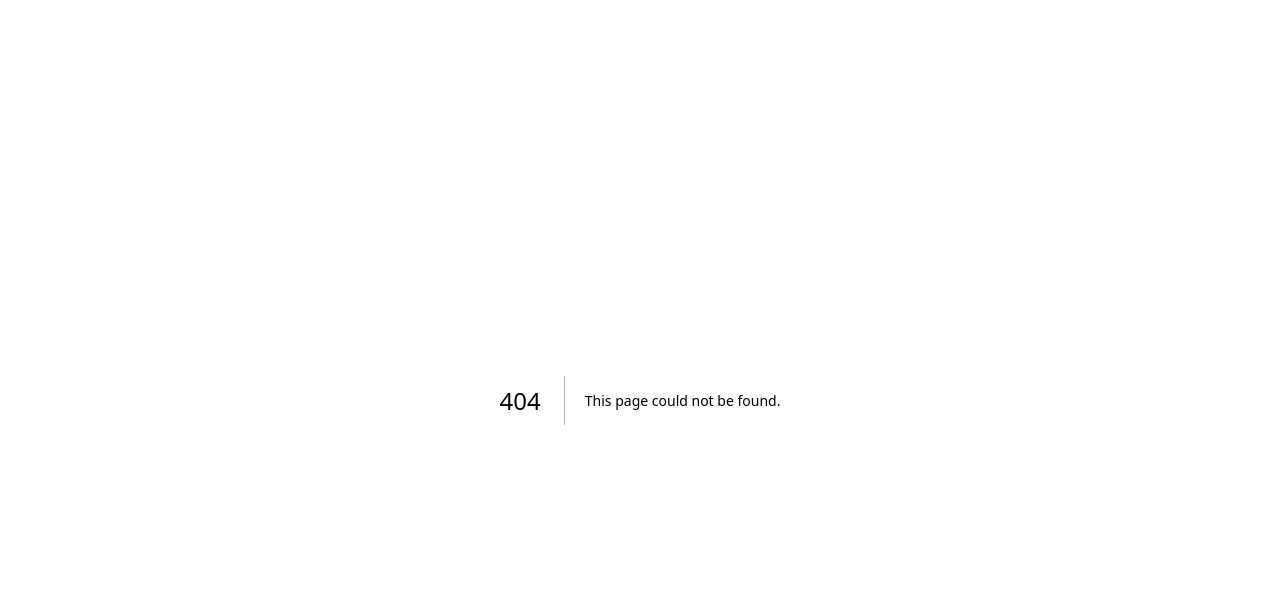
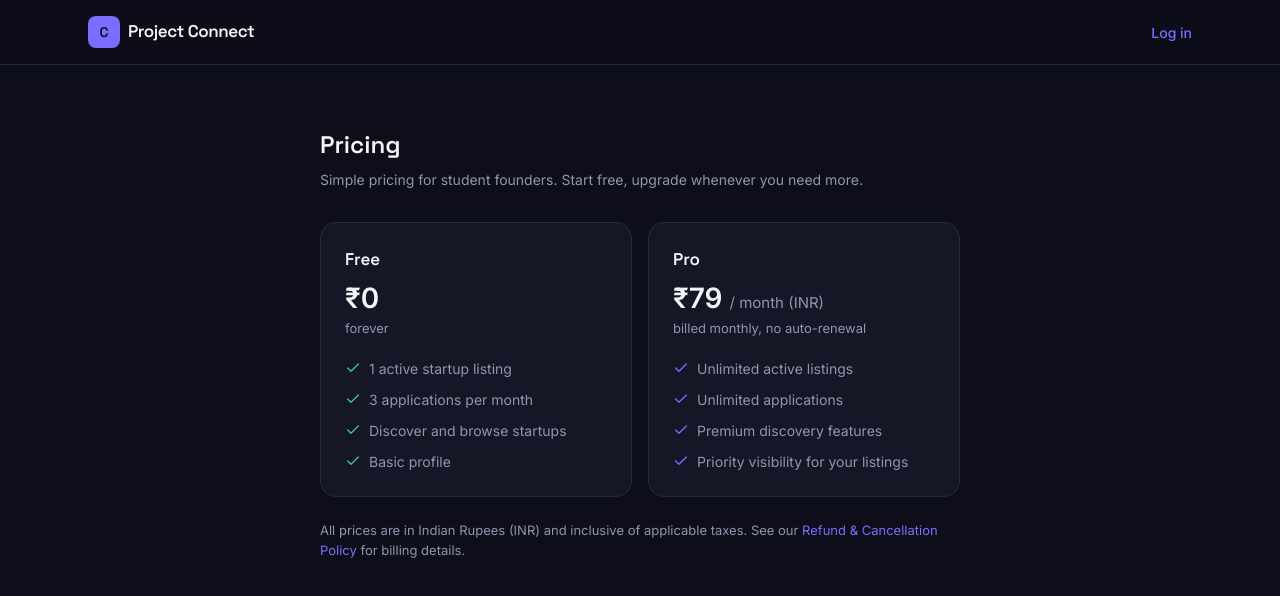
Before and after one commit to Darkcrisx7/project-connect, a Next.js app: page /pricing in a window 1280 px wide. Before the commit this address had no page. Shown: the top 596 px of the page. Built offline with nearby package versions, Linux system fonts and the light colour scheme; no server answers.

Commit message:
Create page.tsx

```diff
--- /dev/null
+++ b/app/pricing/page.tsx
@@ -0,0 +1,72 @@
+import { AppHeader } from "@/components/layout/app-header";
+import { Check } from "lucide-react";
+
+const freeFeatures = [
+  "1 active startup listing",
+  "3 applications per month",
+  "Discover and browse startups",
+  "Basic profile",
+];
+
+const proFeatures = [
+  "Unlimited active listings",
+  "Unlimited applications",
+  "Premium discovery features",
+  "Priority visibility for your listings",
+];
+
+export default function PricingPage() {
+  return (
+    <>
+      <AppHeader />
+      <div className="mx-auto max-w-2xl px-4 py-12 pb-28 sm:py-16 md:pb-16">
+        <h1 className="font-display text-2xl font-semibold text-ink">Pricing</h1>
+        <p className="mt-2 text-[14px] text-ink-muted">
+          Simple pricing for student founders. Start free, upgrade whenever you need more.
+        </p>
+
+        <div className="mt-8 grid gap-4 sm:grid-cols-2">
+          <div className="rounded-2xl border border-border bg-surface p-6">
+            <h2 className="font-display text-[17px] font-semibold text-ink">Free</h2>
+            <p className="mt-1 text-[28px] font-semibold text-ink">₹0</p>
+            <p className="text-[13px] text-ink-muted">forever</p>
+            <ul className="mt-5 space-y-2.5">
+              {freeFeatures.map((f) => (
+                <li key={f} className="flex items-start gap-2 text-[14px] text-ink-muted">
+                  <Check size={16} className="mt-0.5 shrink-0 text-success" />
+                  {f}
+                </li>
+              ))}
+            </ul>
+          </div>
+
+          <div className="rounded-2xl border border-primary/40 bg-surface p-6">
+            <h2 className="flex items-center gap-2 font-display text-[17px] font-semibold text-ink">
+              Pro
+            </h2>
+            <p className="mt-1 text-[28px] font-semibold text-ink">
+              ₹79 <span className="text-[15px] font-normal text-ink-muted">/ month (INR)</span>
+            </p>
+            <p className="text-[13px] text-ink-muted">billed monthly, no auto-renewal</p>
+            <ul className="mt-5 space-y-2.5">
+              {proFeatures.map((f) => (
+                <li key={f} className="flex items-start gap-2 text-[14px] text-ink-muted">
+                  <Check size={16} className="mt-0.5 shrink-0 text-primary" />
+                  {f}
+                </li>
+              ))}
+            </ul>
+          </div>
+        </div>
+
+        <p className="mt-6 text-[13px] text-ink-muted">
+          All prices are in Indian Rupees (INR) and inclusive of applicable taxes. See our{" "}
+          <a href="/refund-policy" className="text-primary hover:underline">
+            Refund &amp; Cancellation Policy
+          </a>{" "}
+          for billing details.
+        </p>
+      </div>
+    </>
+  );
+}
```
